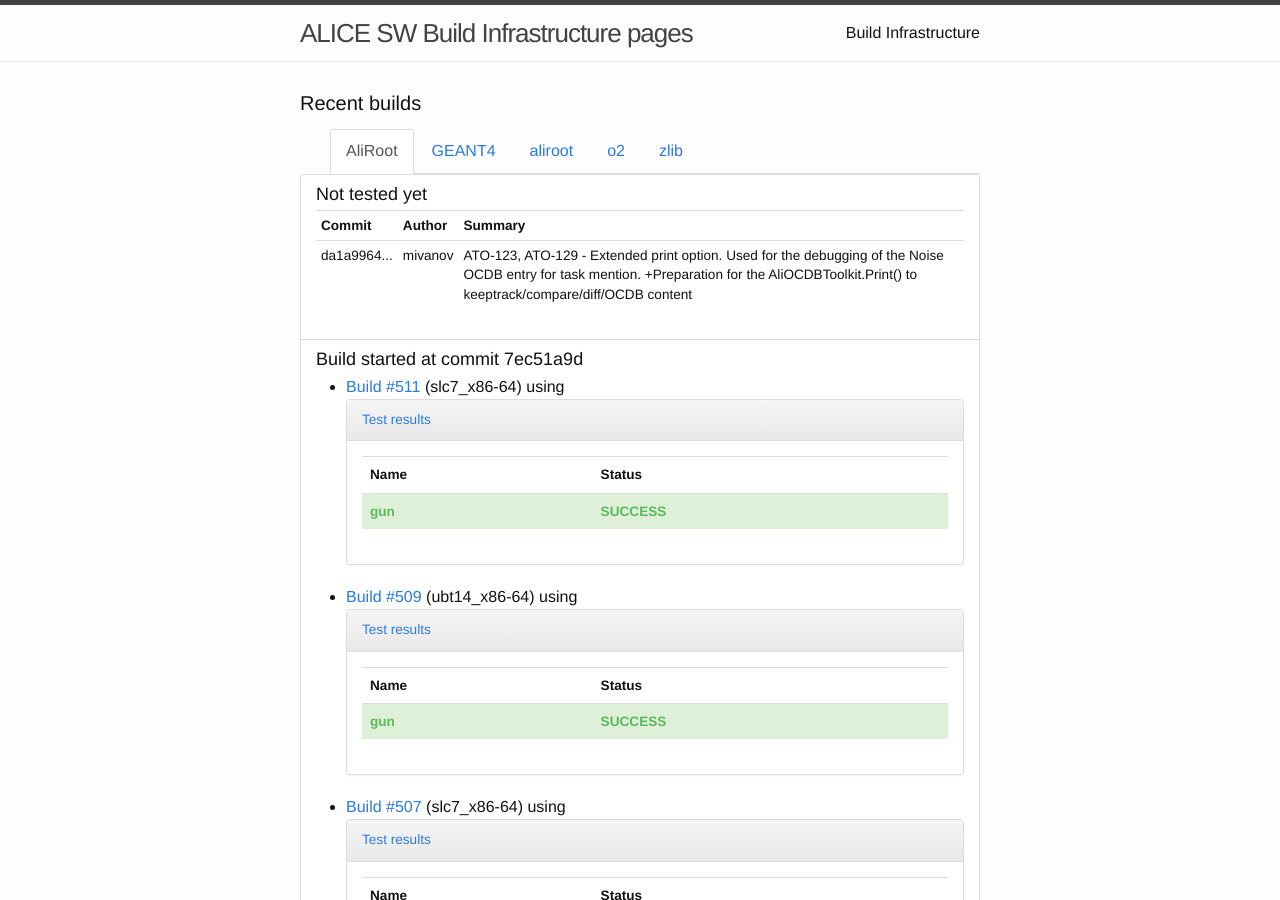
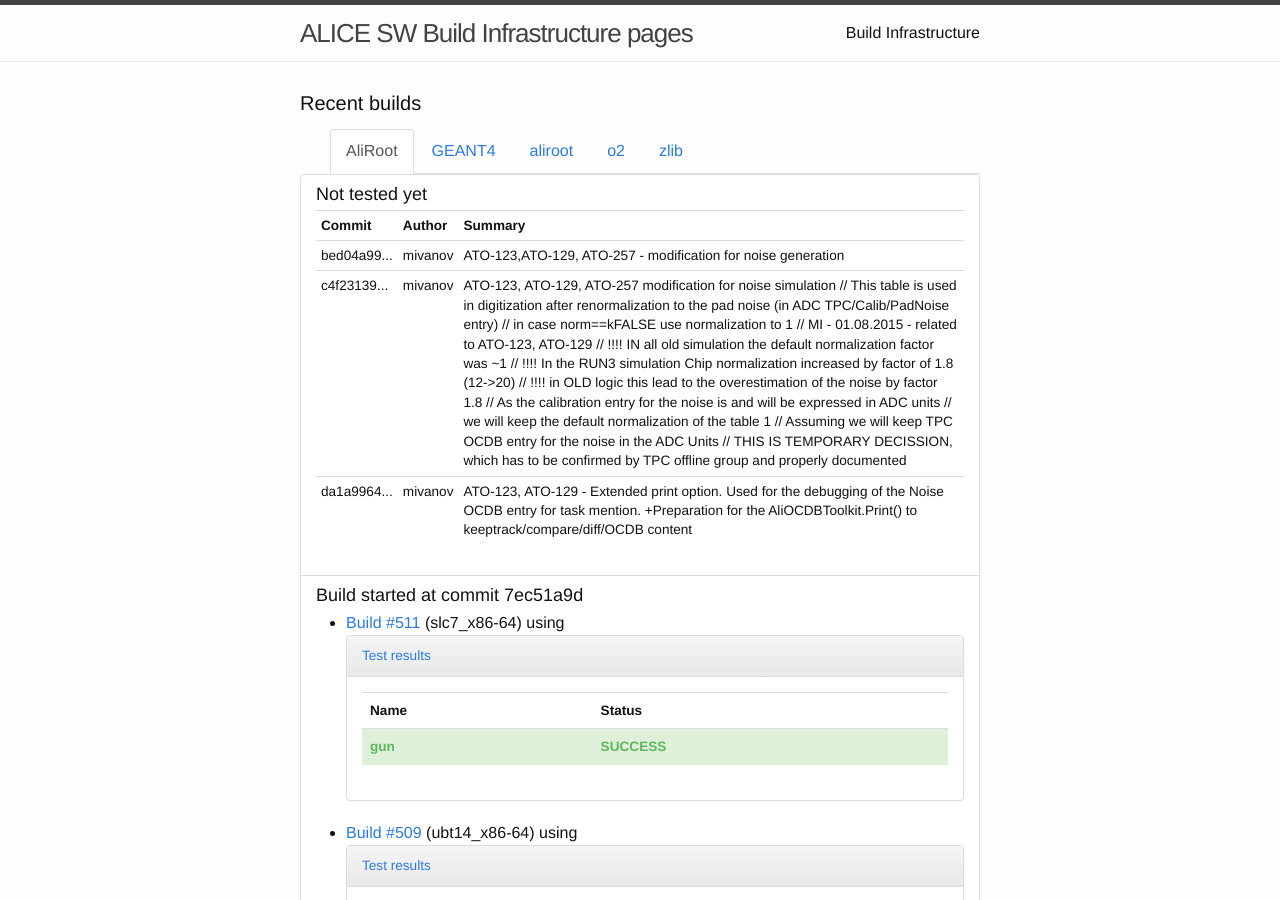
Before and after one commit to alisw/alisw.github.io, a Jekyll site: the page built from index.html, in a window 1280 px wide and 900 px high. Built offline with Jekyll 4.4.1, drawn with Linux system fonts in a browser that asks for light colours; nearby versions of some CDN libraries.

Commit message:
Updated results.

```diff
--- a/_data/commits-aliroot-master.yaml
+++ b/_data/commits-aliroot-master.yaml
@@ -1,3 +1,13 @@
+-
+ commit: "bed04a9914d0d372c8c565b899799c4c24945a54"
+ message: >-
+     ATO-123,ATO-129, ATO-257 - modification for noise generation
+ author: !!str mivanov
+-
+ commit: "c4f231398cba5e0519c7010318cf70dfebdda109"
+ message: >-
+    ATO-123, ATO-129, ATO-257  modification for noise simulation  //  This table is used in digitization after renormalization to the pad noise (in ADC TPC/Calib/PadNoise entry)   //   in case norm==kFALSE use normalization to 1   //  MI - 01.08.2015 - related to ATO-123, ATO-129   //  !!!! IN all old simulation the default normalization factor was ~1   //  !!!! In the RUN3 simulation Chip normalization increased by factor of 1.8 (12->20)   //  !!!!    in OLD logic this lead to the overestimation of the noise by factor 1.8   //       As the calibration entry for the noise is and will be expressed in ADC units   //       we will keep the default normalization of the table 1   //       Assuming we will keep TPC OCDB entry  for the noise in the ADC Units   //  THIS IS TEMPORARY DECISSION, which has to be confirmed by TPC offline group and properly documented
+ author: !!str mivanov
 -
  commit: "da1a9964ef94c432b7a55017383da70759935eb4"
  message: >-
```
